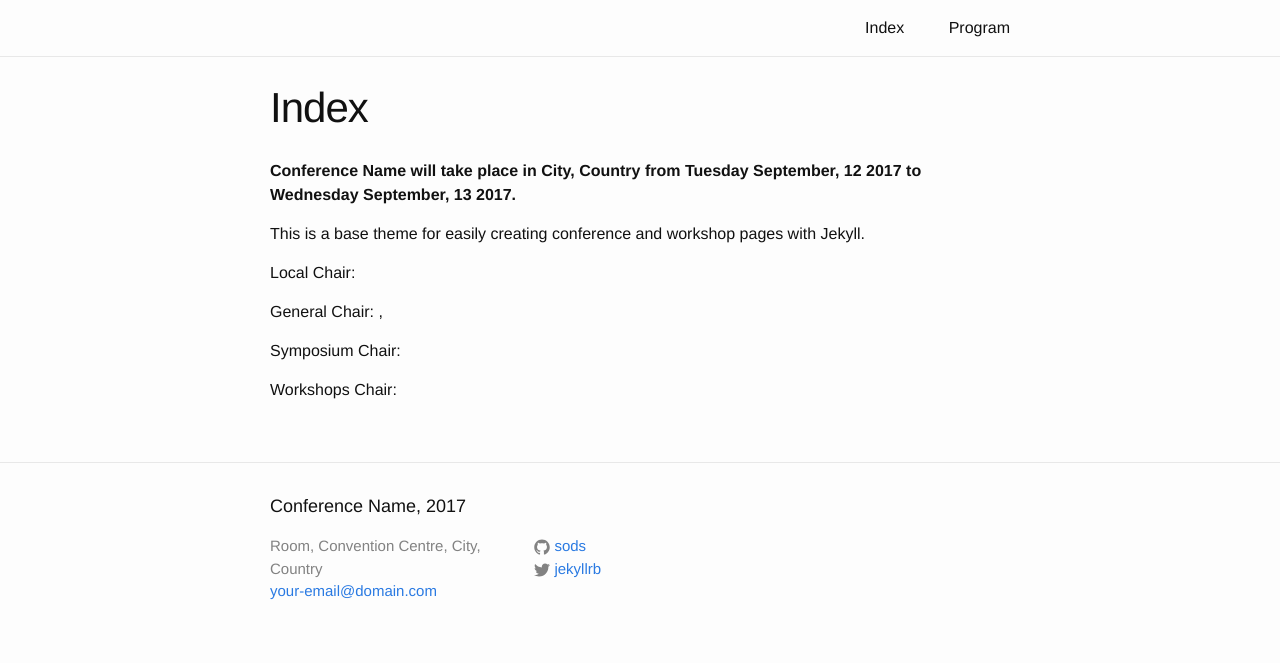
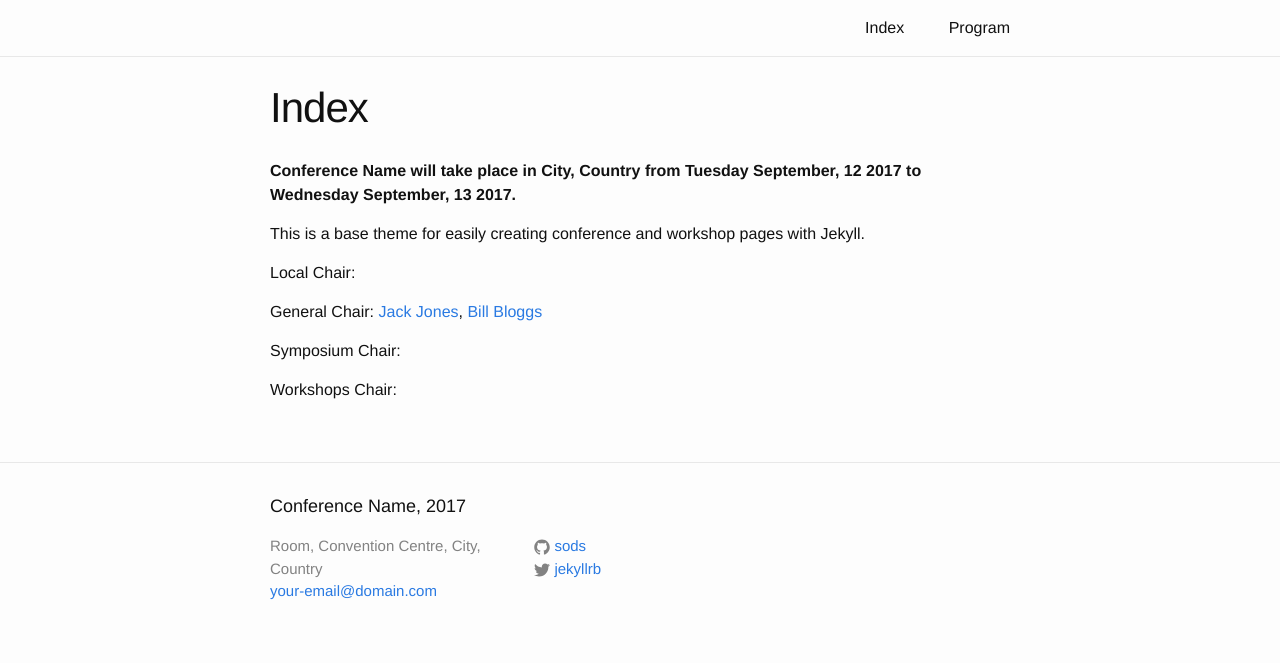
Before and after one commit to gpschool/gpss20, a Jekyll site: the page built from index.html, in a window 1280 px wide. Shown: the part 351-1014 px from the top of the page. Built offline with Jekyll 4.4.1, drawn with Linux system fonts in a browser that asks for light colours.

```diff
--- a/_includes/listperson.html
+++ b/_includes/listperson.html
@@ -1 +1 @@
-{% unless person.tentative and site.conference.hide_tentative %}{% if person.url %}<a href="{{ person.url }}">{% endif %}{% if person.name %}{{ person.name }}{% elsif person.firstname %}{{ person.firstname }} {{ person.lastname }}{% endif %}{% if person.url %}</a>{% endif %}{% if person.tentative %}<b> (tentative)</b>{% endif %}{% if person.institute %} {{ person.institute }}{% endif %}{% unless person == lastone %}, {% endunless %}{% endunless %}
+{% unless person.tentative and site.conference.hide_tentative %}{% if person.url %}<a href="{{ person.url }}">{% endif %}{% if person.name %}{{ person.name }}{% elsif person.given %}{{ person.given }} {{ person.family }}{% endif %}{% if person.url %}</a>{% endif %}{% if person.tentative %}<b> (tentative)</b>{% endif %}{% if person.institute %} {{ person.institute }}{% endif %}{% unless person == lastone %}, {% endunless %}{% endunless %}
--- a/_includes/listtalk.html
+++ b/_includes/listtalk.html
@@ -1,3 +1,3 @@
-<br>{{ talk.start }}{% if talk.end %}- {{ talk.end }}{% endif %} {% if talk.title %}<b>{% if talk.abstract and page.show_abstracts%}<a class='talk' href='#{{talk.speaker}}'>{{ talk.title }}</a>{% else %}{{talk.title}}{% endif %}</b> {% endif %}{% if talk.url %}<a href="{{ talk.url }}">{% endif %}{{ talk.speaker }}{% if talk.url %}</a>{% endif %}{% if talk.institute %}, {{ talk.institute }}{% endif %}{% if talk.slides %} [<a href="{{ site.url }}{{ site.baseurl }}/slides/{{ talk.slides }}">slides</a>]{% endif %}{% if talk.ipynb %}[<a href=https://nbviewer.jupyter.org/github/{{ site.github_username }}/{{ site.github.repository }}/blob/gh-pages/slides/{{ talk.ipynb }}>jupyter notebook</a>]{% endif %}</br>
+<br>{{ talk.start }}{% if talk.end %}- {{ talk.end }}{% endif %} {% if talk.title %}<b>{% if talk.abstract and page.show_abstracts%}<a class='talk' href='#{{ talk.title | remove: ' ' | remove: ':' }}'>{{ talk.title }}</a>{% else %}{{talk.title}}{% endif %}</b> {% endif %}{% assign lastone={{talk.author | last }} %}{% for person in talk.author %}{% include listperson.html %}{% endfor %}{% if talk.slides %} [<a href="{{ site.url }}{{ site.baseurl }}/slides/{{ talk.slides }}">slides</a>]{% endif %}{% if talk.ipynb %}[<a href=https://nbviewer.jupyter.org/github/{{ site.github_username }}/{{ site.github.repository }}/blob/gh-pages/slides/{{ talk.ipynb }}>jupyter notebook</a>]{% endif %}</br>
 {% if talk.youtube %} <iframe width="{{ site.youtube.width }}" height="{{ site.youtube.height }}" src="https://www.youtube.com/embed/{{ talk.youtube }}" frameborder="0" allowfullscreen></iframe>
 {% endif %}
```
